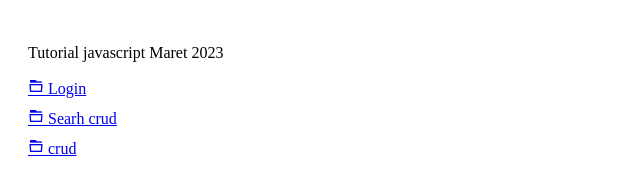
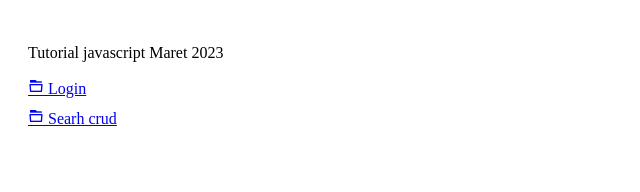
Before and after one commit to rundweb/tutorjavascript, a plain HTML site: page index.html in a window 1280 px wide. Shown: the full height of the page, 0-640 px from the left. Drawn offline with nearby package versions, Linux system fonts and the light colour scheme.

Commit message:
mengubah index.htm

```diff
--- a/index.html
+++ b/index.html
@@ -21,6 +21,5 @@
     <p>Tutorial javascript Maret 2023</p>
     <a href="login/kasir.html"><i class="ri-folder-5-line"></i> Login</a>
     <a href="search/index.html"><i class="ri-folder-5-line"></i> Searh crud</a>
-    <a href="tutor/index.html"><i class="ri-folder-5-line"></i> crud</a>
 </body>
 </html>
```
